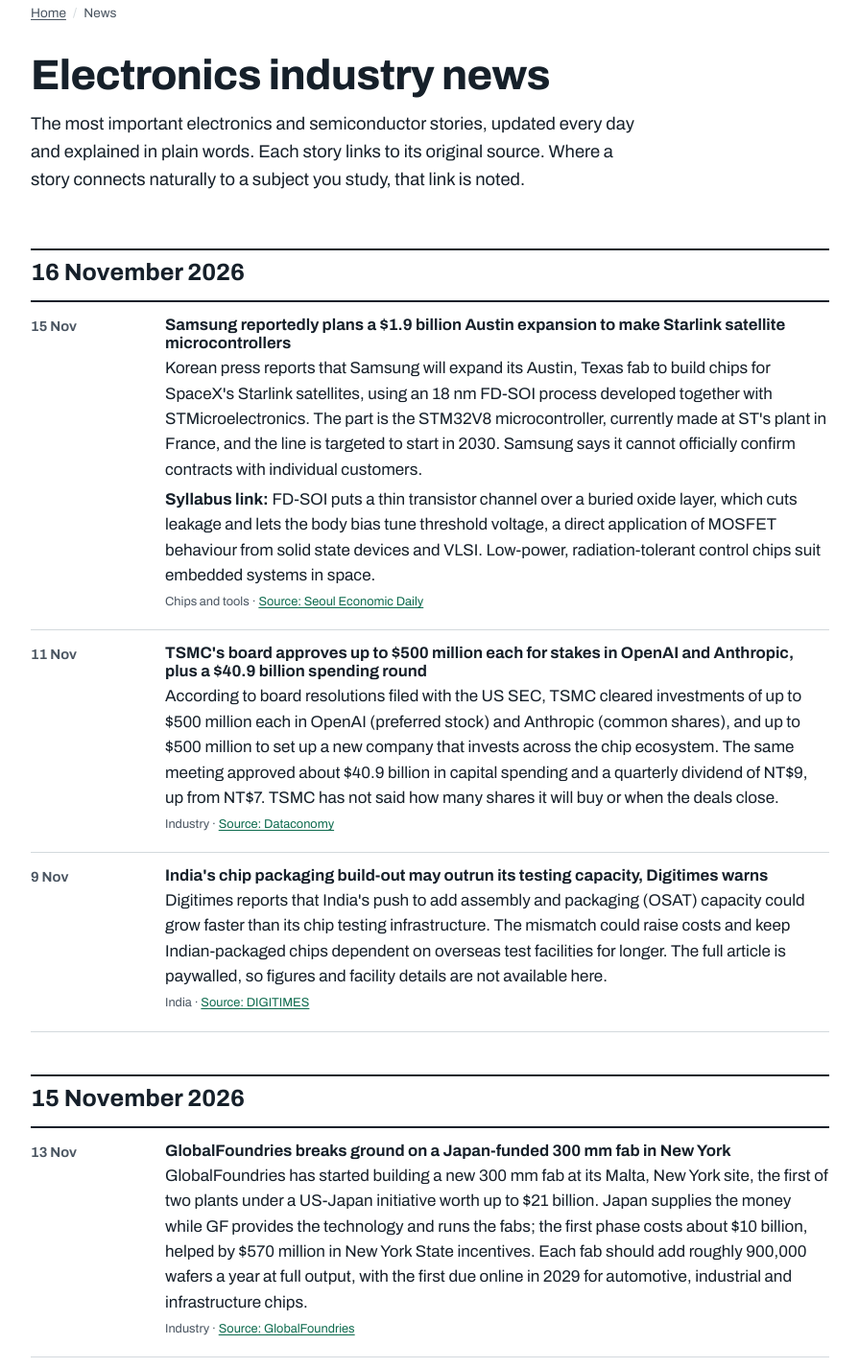
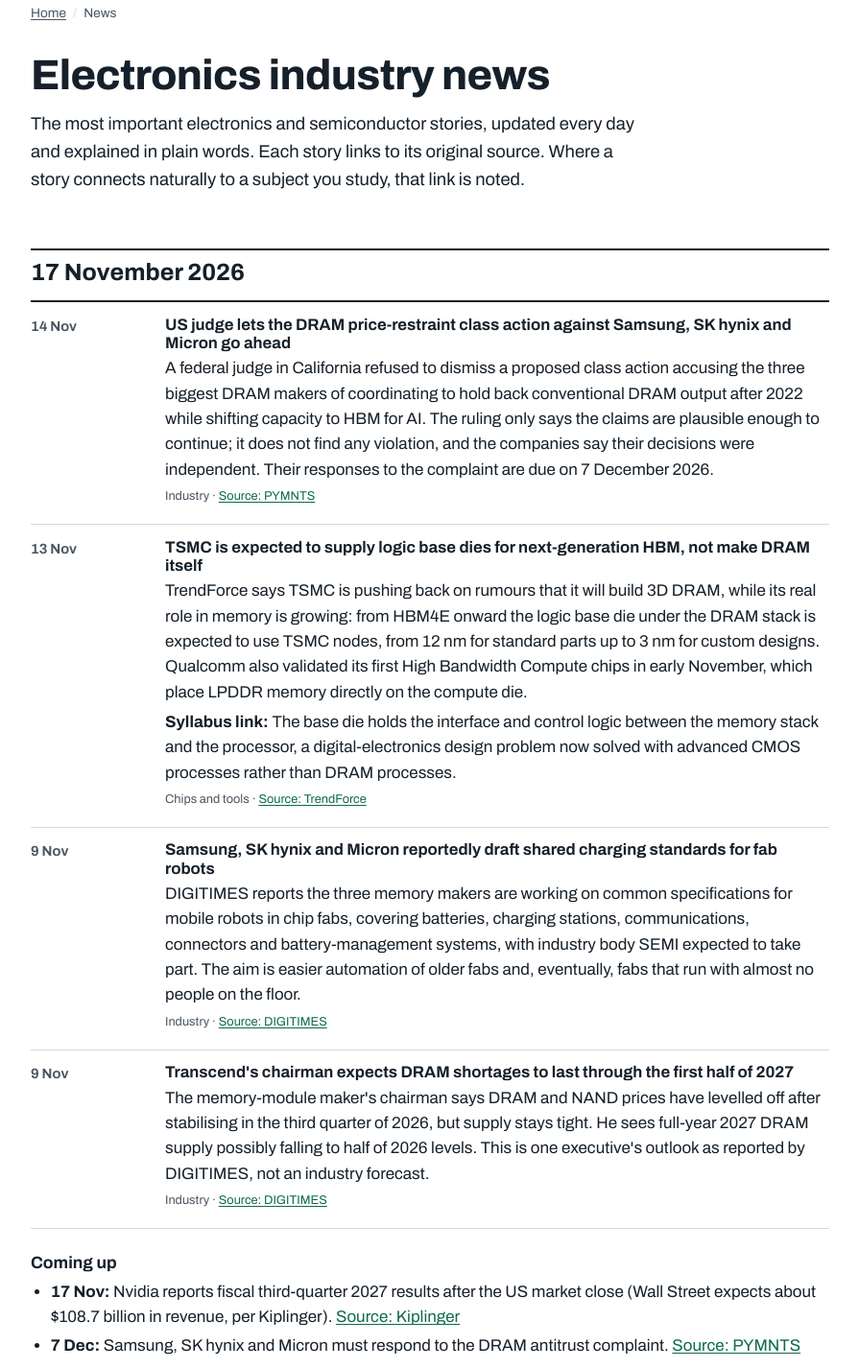
Before and after one commit to iamHari18/Hadeon123, a plain HTML site: page news/index.html in a window 1280 px wide. Shown: the part 74-1500 px from the top of the page at 96% size, without its empty margins (48-943 px from the left). Drawn offline with Linux system fonts and the light colour scheme.

Commit message:
News: 2026-11-17

```diff
--- a/news/index.html
+++ b/news/index.html
@@ -68,6 +68,49 @@
   Also update "Last updated" in the footer and <lastmod> for news/ in sitemap.xml.
 -->
 <!-- NEWEST DAY GOES HERE -->
+<section class="day" id="d-2026-11-17">
+<h2>17 November 2026</h2>
+<ul class="log">
+<li>
+<time datetime="2026-11-14">14 Nov</time>
+<div>
+<h3>US judge lets the DRAM price-restraint class action against Samsung, SK hynix and Micron go ahead</h3>
+<p>A federal judge in California refused to dismiss a proposed class action accusing the three biggest DRAM makers of coordinating to hold back conventional DRAM output after 2022 while shifting capacity to HBM for AI. The ruling only says the claims are plausible enough to continue; it does not find any violation, and the companies say their decisions were independent. Their responses to the complaint are due on 7 December 2026.</p>
+<p class="tag">Industry · <a href="https://www.pymnts.com/cpi-posts/samsung-sk-hynix-and-micron-lose-bid-to-dismiss-us-dram-antitrust-suit/">Source: PYMNTS</a></p>
+</div>
+</li>
+<li>
+<time datetime="2026-11-13">13 Nov</time>
+<div>
+<h3>TSMC is expected to supply logic base dies for next-generation HBM, not make DRAM itself</h3>
+<p>TrendForce says TSMC is pushing back on rumours that it will build 3D DRAM, while its real role in memory is growing: from HBM4E onward the logic base die under the DRAM stack is expected to use TSMC nodes, from 12 nm for standard parts up to 3 nm for custom designs. Qualcomm also validated its first High Bandwidth Compute chips in early November, which place LPDDR memory directly on the compute die.</p>
+<p><b>Syllabus link:</b> The base die holds the interface and control logic between the memory stack and the processor, a digital-electronics design problem now solved with advanced CMOS processes rather than DRAM processes.</p>
+<p class="tag">Chips and tools · <a href="https://www.trendforce.com/news/2026/11/13/news-tsmc-pushes-back-on-3d-dram-rumors-three-memory-plays-where-it-still-has-a-say/">Source: TrendForce</a></p>
+</div>
+</li>
+<li>
+<time datetime="2026-11-09">9 Nov</time>
+<div>
+<h3>Samsung, SK hynix and Micron reportedly draft shared charging standards for fab robots</h3>
+<p>DIGITIMES reports the three memory makers are working on common specifications for mobile robots in chip fabs, covering batteries, charging stations, communications, connectors and battery-management systems, with industry body SEMI expected to take part. The aim is easier automation of older fabs and, eventually, fabs that run with almost no people on the floor.</p>
+<p class="tag">Industry · <a href="https://digitimes.com/news/a20261116VL202/weekly-news-roundup-dram-investment-micron-samsung-sk-hynix-2026.html">Source: DIGITIMES</a></p>
+</div>
+</li>
+<li>
+<time datetime="2026-11-09">9 Nov</time>
+<div>
+<h3>Transcend's chairman expects DRAM shortages to last through the first half of 2027</h3>
+<p>The memory-module maker's chairman says DRAM and NAND prices have levelled off after stabilising in the third quarter of 2026, but supply stays tight. He sees full-year 2027 DRAM supply possibly falling to half of 2026 levels. This is one executive's outlook as reported by DIGITIMES, not an industry forecast.</p>
+<p class="tag">Industry · <a href="https://digitimes.com/news/a20261116VL202/weekly-news-roundup-dram-investment-micron-samsung-sk-hynix-2026.html">Source: DIGITIMES</a></p>
+</div>
+</li>
+</ul>
+<h3 class="watch">Coming up</h3>
+<ul>
+<li><b>17 Nov:</b> Nvidia reports fiscal third-quarter 2027 results after the US market close (Wall Street expects about $108.7 billion in revenue, per Kiplinger). <a href="https://www.kiplinger.com/news/live/nvidia-earnings-live-updates-and-commentary-november-2026">Source: Kiplinger</a></li>
+<li><b>7 Dec:</b> Samsung, SK hynix and Micron must respond to the DRAM antitrust complaint. <a href="https://www.pymnts.com/cpi-posts/samsung-sk-hynix-and-micron-lose-bid-to-dismiss-us-dram-antitrust-suit/">Source: PYMNTS</a></li>
+</ul>
+</section>
 <section class="day" id="d-2026-11-16">
 <h2>16 November 2026</h2>
 <ul class="log">
@@ -532,7 +575,7 @@
 </div>
 <footer class="foot">
 <div class="bar">
-<p>Hadeon is an independent study resource. Last updated <time datetime="2026-11-16">16 Nov 2026</time>.</p>
+<p>Hadeon is an independent study resource. Last updated <time datetime="2026-11-17">17 Nov 2026</time>.</p>
 <ul>
 <li><a href="../placement/">Placement</a></li>
 <li><a href="../study/">Study material</a></li>
--- a/sitemap.xml
+++ b/sitemap.xml
@@ -77,7 +77,7 @@
   </url>
   <url>
     <loc>https://iamhari18.github.io/Hadeon123/news/</loc>
-    <lastmod>2026-11-16</lastmod>
+    <lastmod>2026-11-17</lastmod>
     <priority>0.9</priority>
   </url>
   <url>
```
